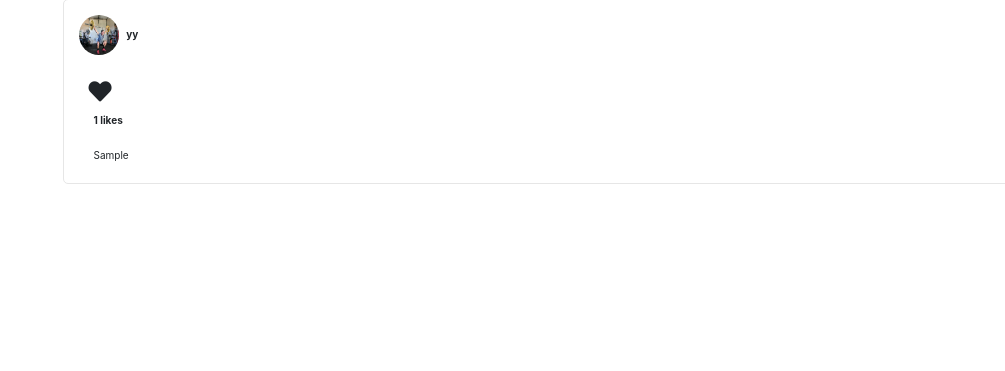
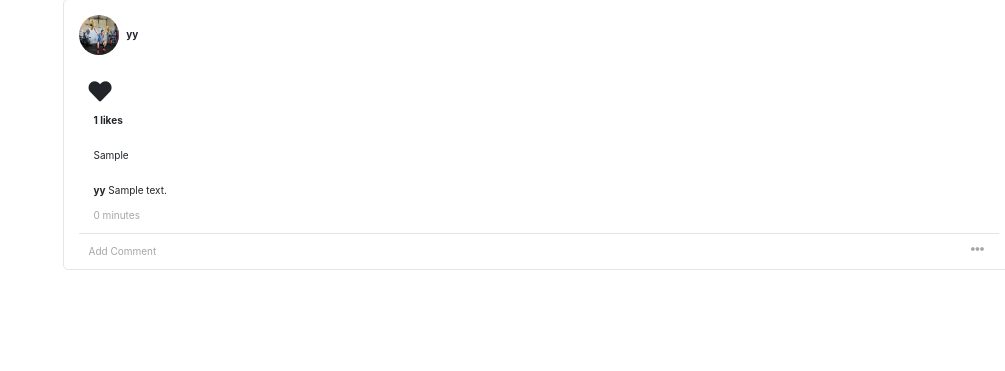
Before and after one commit to probantan/Insta, a Django app: page / in a window 1280 px wide. Shown: the part 286-657 px from the top of the page, without its empty margins (275-1280 px from the left). Run offline with Django 3.2, Linux system fonts and the light colour scheme; a user stored in the database is signed in; data comes from the database, SQL or seed files in the repository; tables that the repository leaves empty hold one stand-in row (values such as "Sample post"); some libraries are stand-ins or nearby versions.

Commit message:
added comment

```diff
--- a/Insta/templates/home.html
+++ b/Insta/templates/home.html
@@ -59,7 +59,16 @@
           <p class="ml-4 mt-3"><strong class="like-count" data-likeId="{{photo.id}}">{{photo.likes}}</strong><strong> likes</strong></p>
           <p class="p-3 ml-2">{{photo.caption}}</p>
         </div>
-
+         <div class="comments ml-4">
+          {% for comment in photo.comments.all %}
+          <p><strong>{{comment.author}}</strong> {{comment.text}}</p>
+          {% endfor %}
+          <p style="color:#a6a6a6;">{{photo.time|timesince}}</p>
+        </div>
+        <hr>
+        <div class="make-comment mb-3">
+          <a class="p-3" href="{% url 'comment' pk=photo.pk %}" style="color:#a6a6a6;">Add Comment</a>
+          <a href="#" style="color:#a6a6a6;"><i class="fas fa-ellipsis-h fa-lg float-right mr-4"></i></a>
 {% endfor %}
     <!-- Optional JavaScript -->
     <!-- jQuery first, then Popper.js, then Bootstrap JS -->
```
